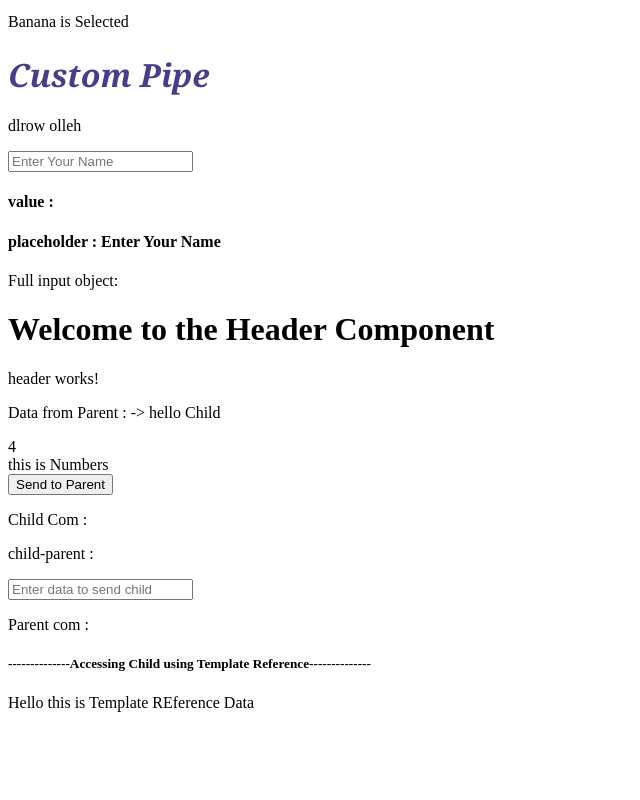
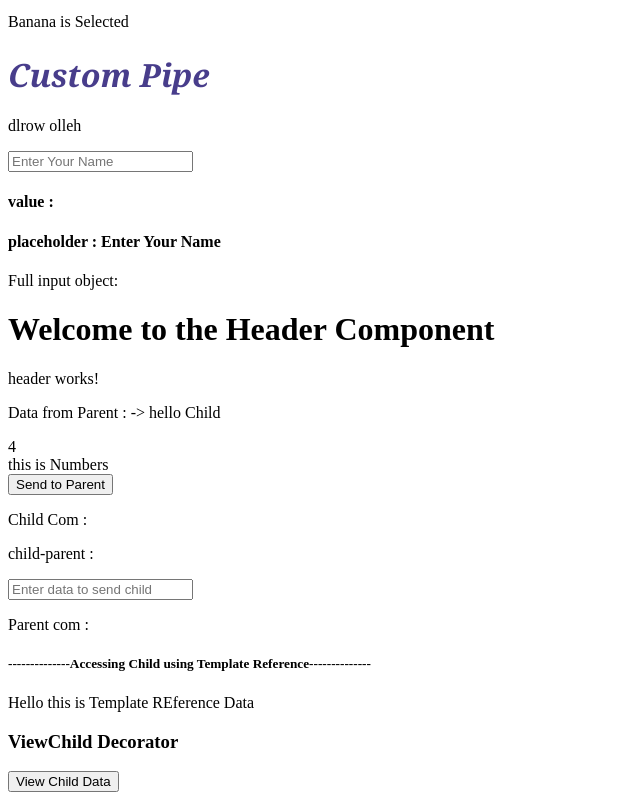
Before and after one commit to Srinivas-Lingampelli/Angular, an Angular app: page / in a window 1280 px wide. Shown: the part 1365-2165 px from the top of the page, without its empty margins (0-640 px from the left). Before the commit the page ends 2085 px from the top, so only its background shows below. Built offline with nearby package versions, Linux system fonts and the light colour scheme.

Commit message:
View Child Decorator

```diff
--- a/src/app/app.html
+++ b/src/app/app.html
@@ -132,6 +132,10 @@
 
 {{child.templateRefData}}
 
+<h3>ViewChild Decorator</h3>
+
+<button (click)="test()" >View Child Data</button>
+
 </main>
 
 
--- a/src/app/app.ts
+++ b/src/app/app.ts
@@ -6,6 +6,9 @@ import { BlobOptions } from 'buffer';
 import { TestPipe } from './test-pipe';
 
 import { Header } from './header/header';
+
+import { ViewChild } from '@angular/core';
+
 
 
 
@@ -121,4 +124,13 @@ cdata:string="";
 
 pa_to_Child:string="";
 
+
+// --------------------ViewChild Decorator-----------------------
+@ViewChild(Header) header1: any
+
+test()
+{
+  console.log(this.header1.data)
 }
+
+}
--- a/src/app/header/header.ts
+++ b/src/app/header/header.ts
@@ -29,6 +29,17 @@ export class Header {
 templateRefData="Hello this is Template REference Data";
 
 
+// -------------------------------ViewChild ---------------------
+
+
+data="Demo of viewChild comp commu";
+
+passToParent()
+{
+  return this.data;
+}
+
+
 
 
 
```
